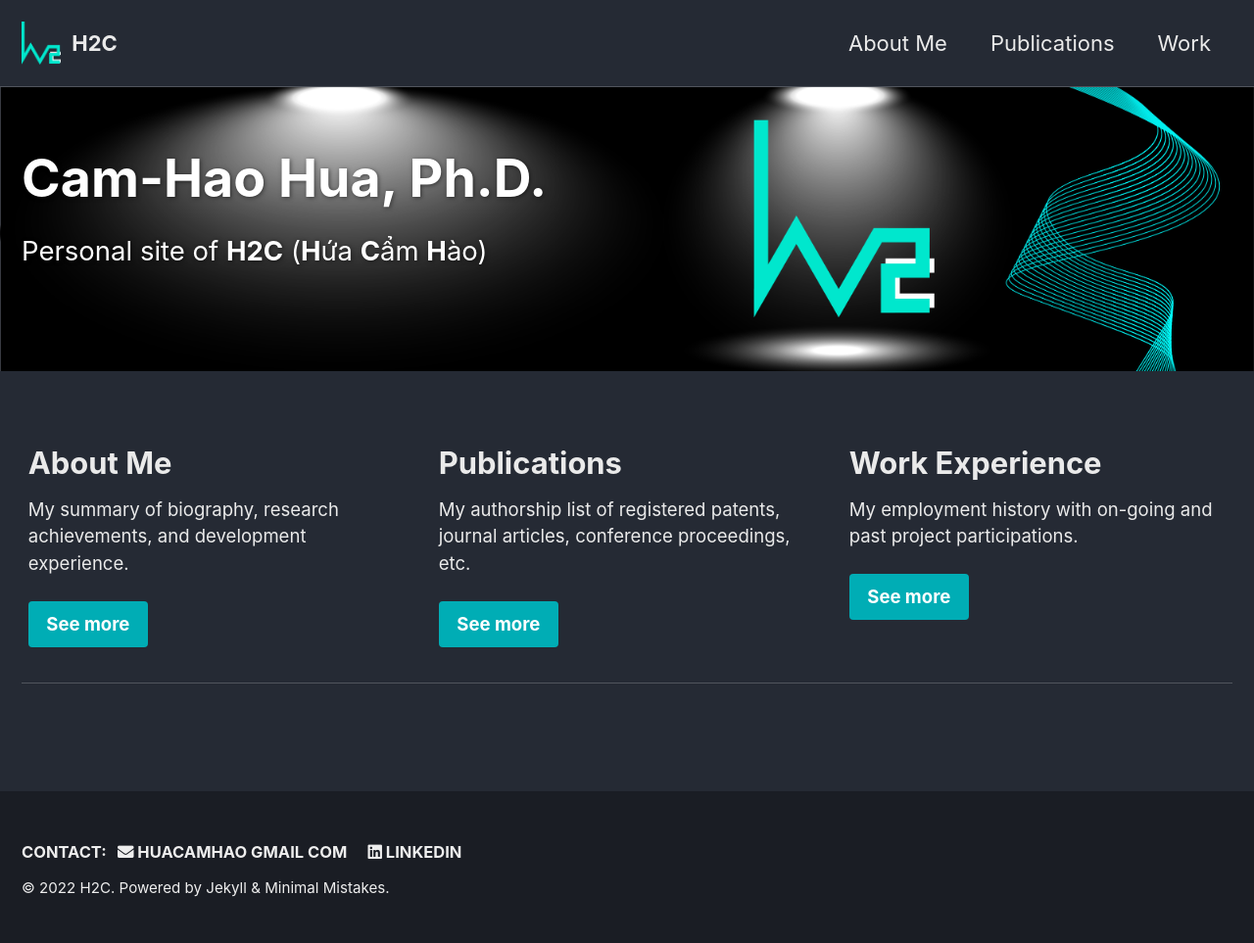
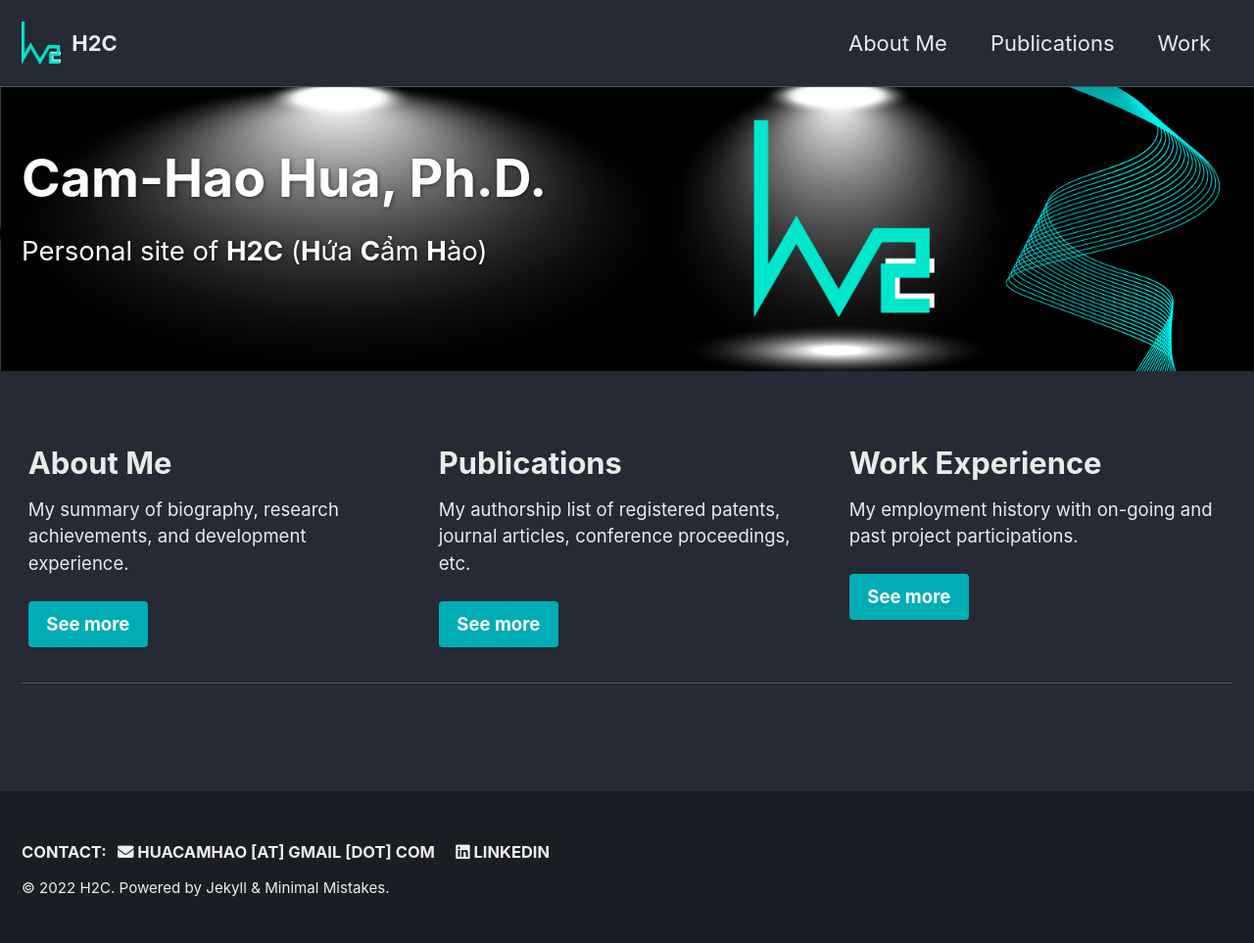
Before and after one commit to camhao168/camhao168.github.io, a Jekyll site: the page built from _pages/home.md, in a window 1280 px wide. Shown: the whole page at 98% size. Built offline with Jekyll 4.4.1, drawn with Linux system fonts in a browser that asks for light colours; cached includes are drawn as plain includes.

Commit message:
Update _config.yml

```diff
--- a/_config.yml
+++ b/_config.yml
@@ -111,7 +111,7 @@ author:
   bio              : "Ph.D. in Computer Engineering"
   location         : "Republic of Korea"
   links:
-    - label: "huacamhao <at> gmail"
+    - label: "huacamhao [at] gmail"
       icon: "fas fa-envelope"
       url: "https://camhao168.github.io"
     - label: "LinkedIn"
@@ -124,7 +124,7 @@ author:
 # Site Footer
 footer:
   links:
-    - label: "huacamhao <at> gmail <dot> com"
+    - label: "huacamhao [at] gmail [dot] com"
       icon: "fas fa-envelope"
       url: "https://camhao168.github.io"
     - label: "LinkedIn"
```
